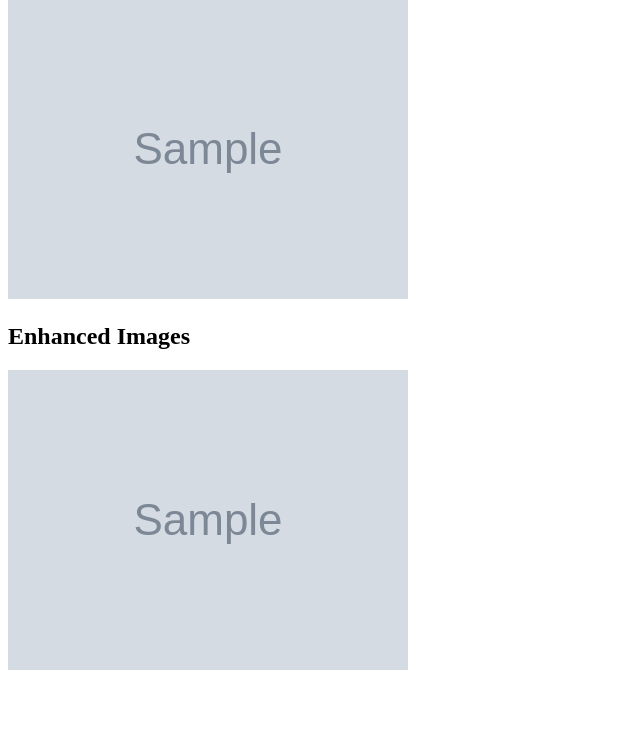
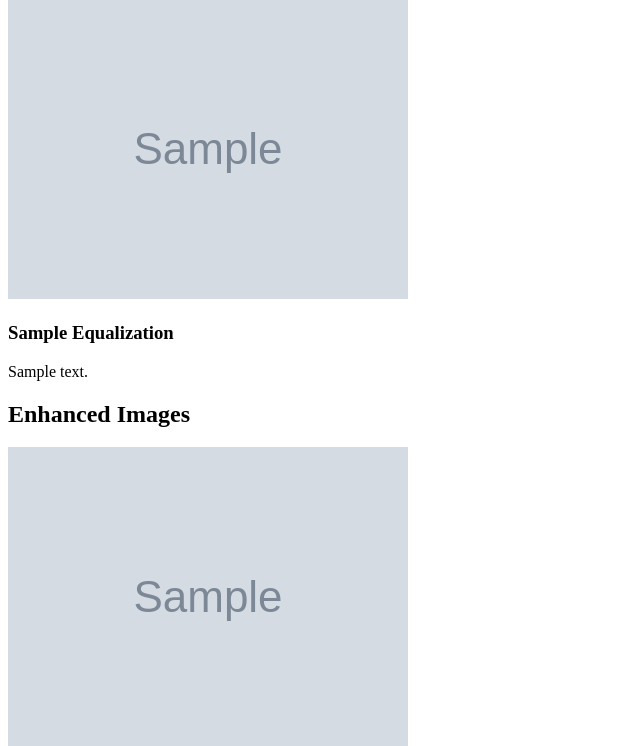
Before and after one commit to tudorandrian/image_processing, a Flask app: template templates/results.html in a window 1280 px wide. Shown: the part 3237-3983 px from the top of the page, without its empty margins (0-640 px from the left). Before the commit the page ends 3907 px from the top, so only its background shows below. Run offline with Flask 3, Linux system fonts and the light colour scheme; the template is opened without the code that fills it: most values are stand-ins (such as "Sample title", 1, 10 or a date in 2020); grey boxes marked "Sample" are stand-in pictures.

Commit message:
feat(results): add equalization type descriptions and display logic
- Added a dictionary of equalization types with descriptions.
- Updated the `results.html` template to display headings and descriptions for equalized images based on the selected options.
- Ensured the `results` route in `main.py` passes the necessary data to the template.

```diff
--- a/main.py
+++ b/main.py
@@ -142,13 +142,14 @@ def results():
 
         # Ensure converted_image_paths has enough elements
         converted_images = {}
-        color_spaces = ['HSV', 'LAB', 'GRAY']
+        color_spaces = ['RGB', 'HSV', 'LAB', 'GRAY']
         for i, cs in enumerate(color_spaces):
             if i < len(converted_image_paths):
                 converted_images[cs] = converted_image_paths[i]
 
         # Dictionary of color spaces with descriptions
         color_space_descriptions = {
+            'RGB': 'RGB color space.',
             'HSV': 'Hue, Saturation, and Value color space.',
             'LAB': 'CIE L*a*b* color space.',
             'GRAY': 'Grayscale color space.'
@@ -183,6 +184,19 @@ def results():
             'log': 'Laplacian of Gaussian (LoG) edge detection algorithm.'
         }
 
+        # Ensure equalized_image_paths has enough elements
+        equalized_images = {}
+        equalization_types = ['ahe', 'clahe']
+        for i, et in enumerate(equalization_types):
+            if i < len(equalized_image_paths):
+                equalized_images[et] = equalized_image_paths[i]
+
+        # Dictionary of equalization types with descriptions
+        equalization_type_descriptions = {
+            'ahe': 'Adaptive Histogram Equalization.',
+            'clahe': 'Contrast Limited Adaptive Histogram Equalization.'
+        }
+
         # Check if a person is detected and perform emotion detection
         emotions = []
         if 'person' in detected_classes:
@@ -191,14 +205,18 @@ def results():
         return render_template('results.html', filename=filename, result_option=result_option,
                                model_name=model_name, processed_image=processed_image_path,
                                processed_image_person=processed_image_person_path, emotions=emotions,
-                               segmented_image=segmented_image_path, segmentation_metrics=segmentation_metrics,
-                               color_space=color_space, converted_images=converted_images, color_space_descriptions=color_space_descriptions,
+                               segmented_image=segmented_image_path,
+                               color_space=color_space, converted_images=converted_images,
+                               color_space_descriptions=color_space_descriptions,
                                transformed_image=transformed_image_path,
-                               filter_type_loc=filter_type, filtered_images=filtered_images, filter_type_descriptions=filter_type_descriptions,
-                               equalized_images=equalized_image_paths,
+                               filtered_images=filtered_images, filter_type_descriptions=filter_type_descriptions,
+                               equalized_images=equalized_images,
+                               equalization_type_descriptions=equalization_type_descriptions,
                                enhanced_images=enhanced_image_paths,
                                detected_classes=detected_classes,
-                               edge_algorithm=edge_algorithm, edge_detected_images=edge_detected_images, edge_algorithm_descriptions=edge_algorithm_descriptions)
+                               segmentation_metrics=segmentation_metrics,
+                               edge_algorithm=edge_algorithm, edge_detected_images=edge_detected_images,
+                               edge_algorithm_descriptions=edge_algorithm_descriptions)
 
     except ValueError as e:
         flash(str(e))
--- a/templates/results.html
+++ b/templates/results.html
@@ -147,14 +147,26 @@
             {% endfor %}
         {% endif %}
     </div>
+    <!-- Equalized Images Section -->
     <div>
         <h2>Equalized Images</h2>
-        {% if equalized_images|length > 1 %}
-            {% for image in equalized_images %}
-                <img src="{{ url_for('uploaded_file', filename=image) }}" alt="Equalized Image">
+        {% if result_option == 'all' %}
+            {% for equalization_type, image in equalized_images.items() %}
+                <img src="{{ url_for('uploaded_file', filename=image) }}" alt="{{ equalization_type }} Image">
+                <h3>{{ equalization_type | capitalize }} Equalization</h3>
+                <p>{{ equalization_type_descriptions[equalization_type] }}</p>
             {% endfor %}
         {% else %}
-            <img src="{{ url_for('uploaded_file', filename=equalized_images[0]) }}" alt="Equalized Image">
+            {% if equalization_type in equalized_images %}
+                <img src="{{ url_for('uploaded_file', filename=equalized_images[equalization_type]) }}" alt="{{ equalization_type }} Image">
+                <h3>{{ equalization_type | capitalize }} Equalization</h3>
+                <p>{{ equalization_type_descriptions[equalization_type] }}</p>
+            {% endif %}
+            {% for equalization_type, image in equalized_images.items() %}
+                <img src="{{ url_for('uploaded_file', filename=image) }}" alt="{{ equalization_type }} Image">
+                <h3>{{ equalization_type | capitalize }} Equalization</h3>
+                <p>{{ equalization_type_descriptions[equalization_type] }}</p>
+            {% endfor %}
         {% endif %}
     </div>
     <div>
```
